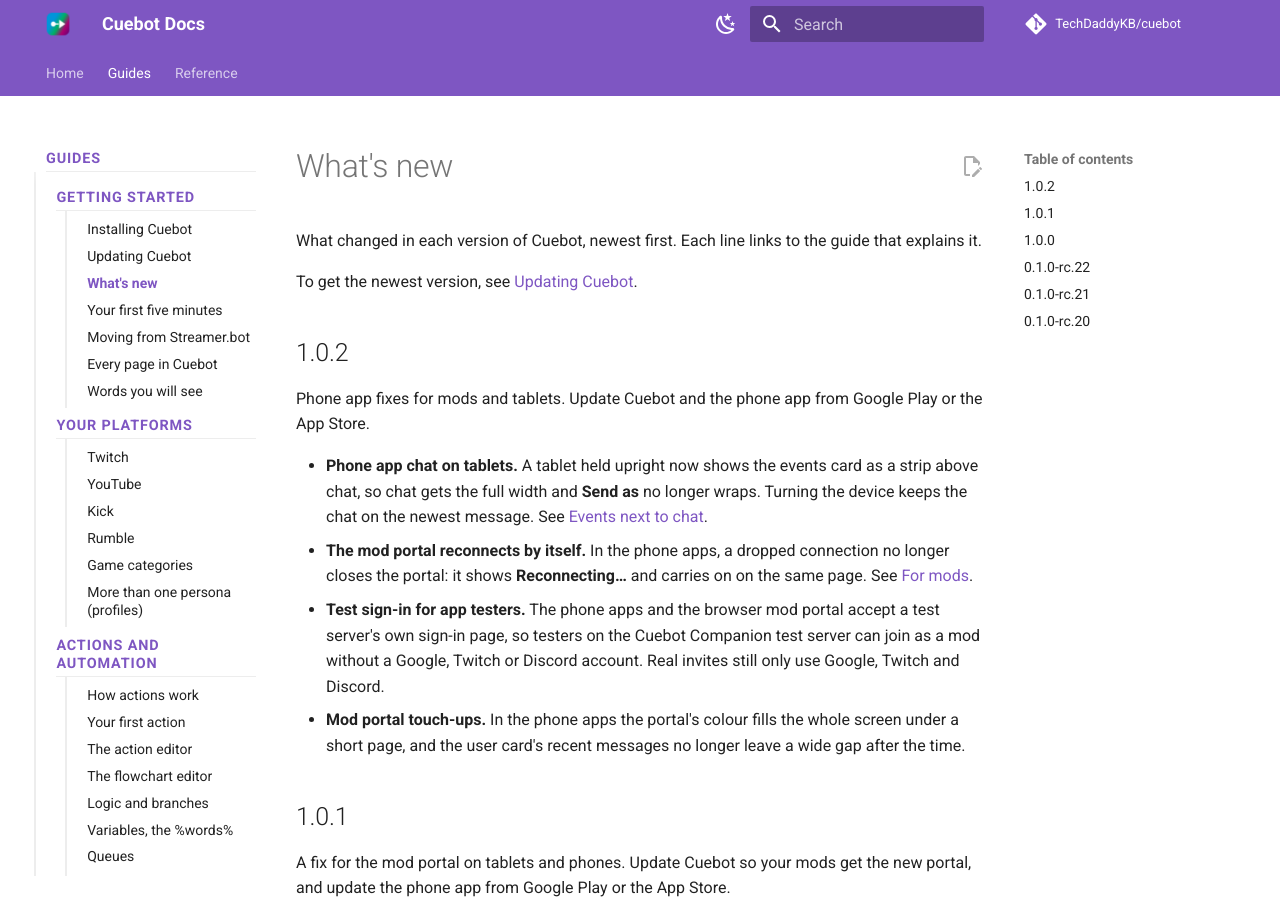
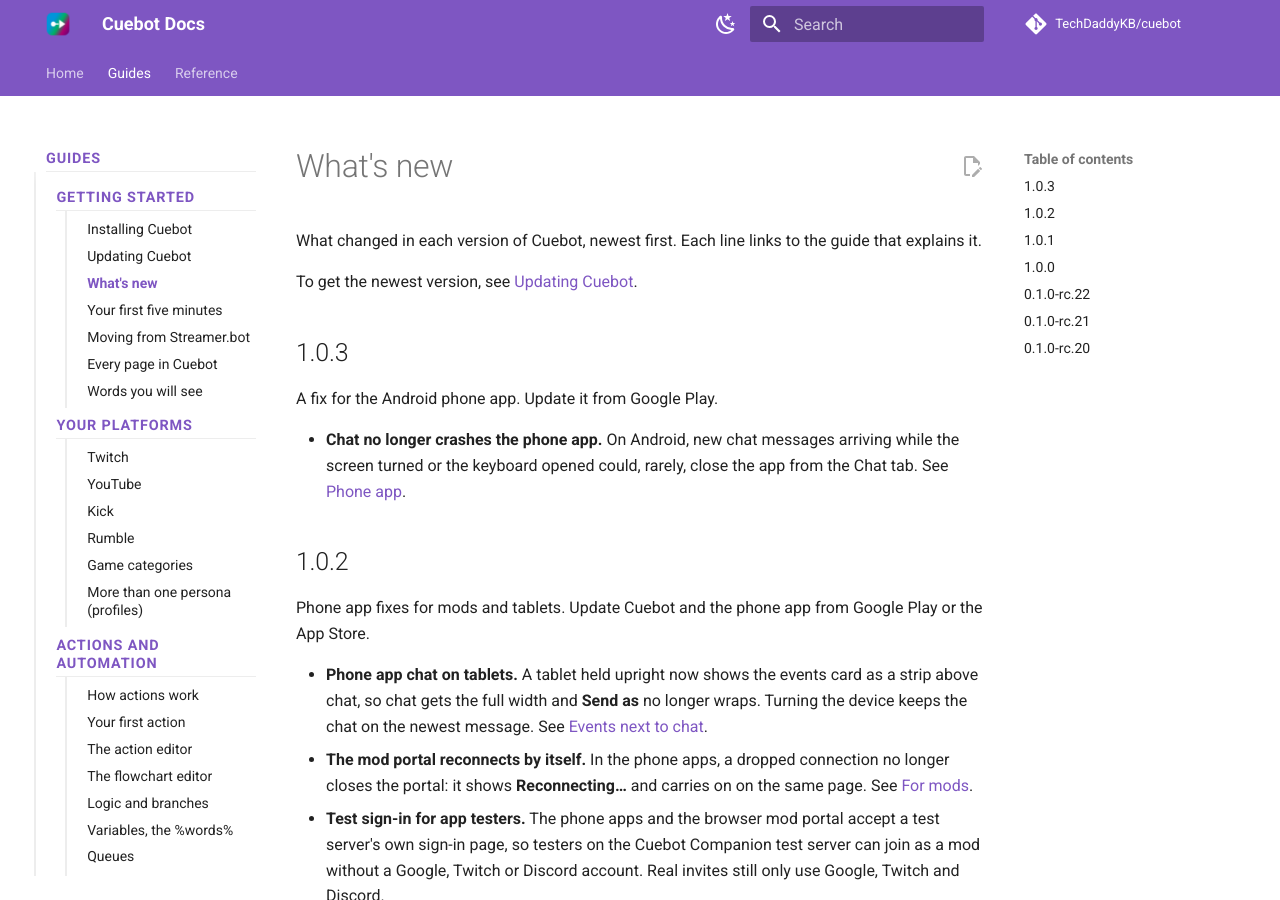
Before and after one commit to TechDaddyKB/cuebot, an MkDocs documentation site: the page built from website/docs/guides/start/whats-new.md, in a window 1280 px wide and 900 px high. Built offline with MkDocs 1.6.1 and Material for MkDocs 9.7.7, drawn with Linux system fonts in a browser that asks for light colours; comment, search, counter and statistics services are not loaded.

Commit message:
Release 1.0.3: Android chat crash fix
- Version 1.0.3 (Directory.Build.props, iOS MARKETING_VERSION, live testing checklist).
- What's new: 1.0.3, the Android Chat tab no longer crashes when new lines arrive during a layout change
  (f963495, requestScrollToItem).
- Since 1.0.2 also: Microsoft.Data.Sqlite 11.0.0, Anthropic SDK 13.10.0, wrangler 4.162 and related npm
  updates, kotlinx-serialization 1.13.0, two racy tests fixed, and the repository layout tidy-up (services/,
  plugins/, tools/, docs/design/). Nothing changes for iOS beyond the version number.

Checked: CI green on main for each merged change (build, android incl. UI tests, ios, codeql, docs);
Android unit tests and lint with kotlinx-serialization 1.13.0; mkdocs build --strict.

AI-Assisted-By: Claude
Co-Authored-By: Claude Opus 5.5 <noreply@anthropic.com>

```diff
--- a/website/docs/guides/start/whats-new.md
+++ b/website/docs/guides/start/whats-new.md
@@ -3,6 +3,13 @@
 What changed in each version of Cuebot, newest first. Each line links to the guide that explains it.
 
 To get the newest version, see [Updating Cuebot](updating.md).
+
+## 1.0.3
+
+A fix for the Android phone app. Update it from Google Play.
+
+- **Chat no longer crashes the phone app.** On Android, new chat messages arriving while the screen turned or the
+  keyboard opened could, rarely, close the app from the Chat tab. See [Phone app](../mods/phone-app.md).
 
 ## 1.0.2
 
```
Also changed, not shown: docs/LIVE_TESTING.md (+1 -1 lines), 2 other files.
